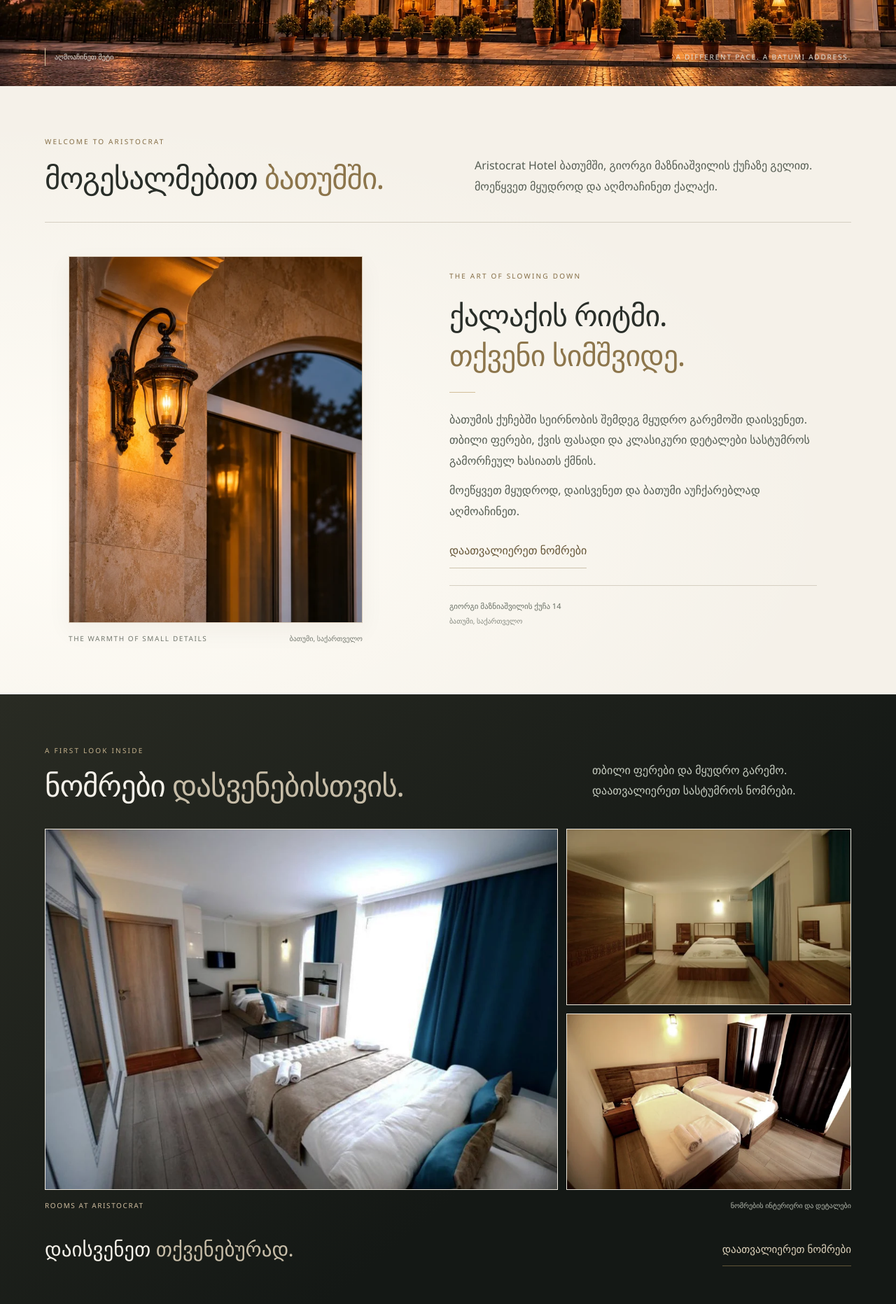
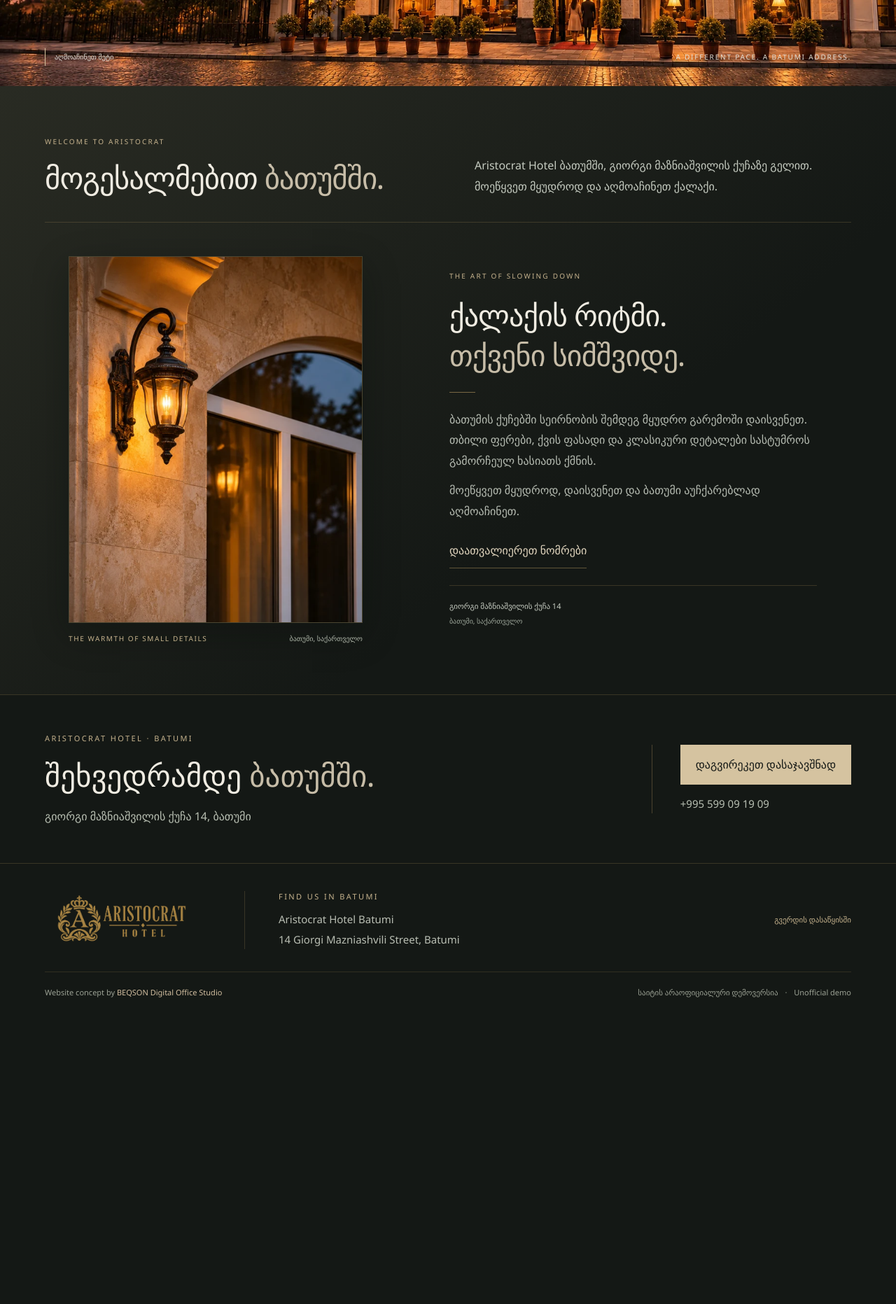
Before and after one commit to Bequcho/digital-office-studio, a PHP site: page /demo/aristocrat/ in a window 1280 px wide. Shown: the part 694-2557 px from the top of the page at 70% size. After the commit the page ends 2119 px from the top, so only its background shows below. Run offline with PHP 8.4, Linux system fonts and the light colour scheme.

Commit message:
Refine Aristocrat demo homepage with minimal dark design
Remove homepage room collage and lightbox, maintain direct room navigation, and unify remaining sections with charcoal-and-champagne styling. Preserve rooms, contact, and BEQSON pages.

```diff
--- a/demo/aristocrat/assets/aristocrat.css
+++ b/demo/aristocrat/assets/aristocrat.css
@@ -107,6 +107,27 @@ figcaption [lang=en]{font-size:10px;letter-spacing:.16em}
 .closing .booking-cta{animation:none;font-size:16px;background:var(--charcoal);color:var(--cream);border-color:var(--charcoal);box-shadow:0 6px 16px #342a1b10}
 .closing .booking-cta:hover{background:#30382e}
 .closing-email{font-size:15px;color:#626756;overflow-wrap:anywhere}
+/* Homepage only: a continuous, restrained charcoal-and-champagne palette. */
+.homepage{background:var(--charcoal);color:var(--cream);color-scheme:dark}
+.homepage .welcome{background:linear-gradient(140deg,#292b23,var(--charcoal) 65%)}
+.homepage .welcome-heading{border-bottom-color:#b99a6238}
+.homepage .welcome h2,.homepage .welcome h3,.homepage .closing h2{color:#f0ece2}
+.homepage .welcome em,.homepage .closing em{color:#c7bda8}
+.homepage .welcome .eyebrow,.homepage .closing .eyebrow{color:#c5b28d}
+.homepage .section-intro{color:#c5cbc0}
+.homepage .welcome-copy>p:not(.eyebrow){color:#b6bcb2}
+.homepage .architecture-image-wrap{background:#232820;border-color:#b99a6244;box-shadow:0 16px 48px #070b0855}
+.homepage .architecture-figure figcaption{color:#aeb5a8}
+.homepage .architecture-figure figcaption [lang=en]{color:#c5b28d}
+.homepage .welcome .text-link{color:#e1d5be;border-bottom-color:#b99a6277}
+.homepage .welcome .text-link:hover{color:#fff}
+.homepage .address-note{border-top-color:#b99a6238}
+.homepage .address-note p{color:#c5cbc0}
+.homepage .address-note p>span{color:#9da69a}
+.homepage .closing{background:var(--charcoal);border-top:1px solid #b99a6238;border-bottom-color:#b99a6238}
+.homepage .closing-address,.homepage .closing-email{color:#b8bfb2}
+.homepage .closing .booking-cta{background:#d5c3a0;color:var(--charcoal);border-color:#d5c3a0;box-shadow:none}
+.homepage .closing .booking-cta:hover{background:var(--cream);border-color:var(--cream)}
 .site-footer{background:var(--charcoal);color:#e9e5db}
 .footer-main{padding-block:39px 32px;display:flex;align-items:center;gap:65px}
 .footer-brand{width:220px;flex:0 0 auto}
--- a/demo/aristocrat/index.html
+++ b/demo/aristocrat/index.html
@@ -14,7 +14,7 @@
   <link rel="stylesheet" href="/demo/aristocrat/assets/aristocrat.css">
   <script src="/demo/aristocrat/assets/aristocrat.js" defer></script>
 </head>
-<body id="top">
+<body id="top" class="homepage">
   <a class="skip-link" href="#main">ძირითად შინაარსზე გადასვლა</a>
   <header class="site-header" data-header>
   <div class="header-inner shell">
@@ -77,34 +77,8 @@
             <span class="gold-rule" aria-hidden="true"></span>
             <p>ბათუმის ქუჩებში სეირნობის შემდეგ მყუდრო გარემოში დაისვენეთ. თბილი ფერები, ქვის ფასადი და კლასიკური დეტალები სასტუმროს გამორჩეულ ხასიათს ქმნის.</p>
             <p>მოეწყვეთ მყუდროდ, დაისვენეთ და ბათუმი აუჩქარებლად აღმოაჩინეთ.</p>
-            <a class="text-link" href="#rooms-preview">დაათვალიერეთ ნომრები</a>
+            <a class="text-link" href="/demo/aristocrat/rooms/">დაათვალიერეთ ნომრები</a>
             <div class="address-note"><p>გიორგი მაზნიაშვილის ქუჩა 14<br><span>ბათუმი, საქართველო</span></p></div>
-          </div>
-        </div>
-      </div>
-    </section>
-
-    <section class="rooms-section section-space" id="rooms-preview" aria-labelledby="rooms-title">
-      <div class="shell">
-        <div class="rooms-heading reveal">
-          <div><p class="eyebrow" lang="en">A FIRST LOOK INSIDE</p><h2 id="rooms-title">ნომრები <em>დასვენებისთვის.</em></h2></div>
-          <p>თბილი ფერები და მყუდრო გარემო.<br>დაათვალიერეთ სასტუმროს ნომრები.</p>
-        </div>
-        <div class="rooms-grid reveal">
-          <figure class="room-collage">
-            <button class="photo-button room-primary" type="button" data-gallery="0" aria-label="ნომრის ფოტოს გადიდება">
-              <img src="/demo/aristocrat/assets/room-spacious-double.webp" srcset="/demo/aristocrat/assets/room-spacious-double-small.webp 600w, /demo/aristocrat/assets/room-spacious-double.webp 1000w" sizes="(max-width: 600px) calc(100vw - 40px), 64vw" alt="საოჯახო სტუდიო ორადგილიანი და ერთადგილიანი საწოლებით" width="1000" height="667" loading="lazy">
-            </button>
-            <button class="photo-button room-secondary" type="button" data-gallery="1" aria-label="ორადგილიანი საწოლის მქონე ნომრის ფოტოს გადიდება">
-              <img src="/demo/aristocrat/assets/room-double.webp" srcset="/demo/aristocrat/assets/room-double-small.webp 600w, /demo/aristocrat/assets/room-double.webp 1000w" sizes="(max-width: 359px) calc(100vw - 36px), (max-width: 600px) 44vw, 33vw" alt="ნომერი ორადგილიანი საწოლითა და ხის ავეჯით" width="1000" height="666" loading="lazy">
-            </button>
-            <button class="photo-button room-secondary" type="button" data-gallery="2" aria-label="ორი ერთადგილიანი საწოლის მქონე ნომრის ფოტოს გადიდება">
-              <img src="/demo/aristocrat/assets/room-twin-cozy.webp" srcset="/demo/aristocrat/assets/room-twin-cozy-small.webp 600w, /demo/aristocrat/assets/room-twin-cozy.webp 1280w" sizes="(max-width: 359px) calc(100vw - 36px), (max-width: 600px) 44vw, 33vw" alt="ორი ერთადგილიანი საწოლი თბილად განათებულ ნომერში" width="1280" height="854" loading="lazy">
-            </button>
-            <figcaption><span lang="en">ROOMS AT ARISTOCRAT</span><span>ნომრების ინტერიერი და დეტალები</span></figcaption>
-          </figure>
-          <div class="room-aside">
-            <div class="room-note"><h3>დაისვენეთ <em>თქვენებურად.</em></h3><a class="text-link" href="/demo/aristocrat/rooms/">დაათვალიერეთ ნომრები</a></div>
           </div>
         </div>
       </div>
@@ -140,10 +114,5 @@
     <p>საიტის არაოფიციალური დემოვერსია <span aria-hidden="true">·</span> <span lang="en">Unofficial demo</span></p>
   </div>
 </footer>
-  <dialog class="photo-dialog" aria-labelledby="gallery-title">
-    <div class="gallery-top"><h2 id="gallery-title">Aristocrat Hotel — ნომრები</h2><button class="gallery-close" type="button" aria-label="ფოტოგალერეის დახურვა">✕</button></div>
-    <img class="gallery-image" alt="" width="1000" height="667">
-    <div class="gallery-bottom"><button class="gallery-prev" type="button" aria-label="წინა ფოტო">წინა</button><p class="gallery-count" aria-live="polite" aria-atomic="true">1 / 3</p><button class="gallery-next" type="button" aria-label="შემდეგი ფოტო">შემდეგი</button></div>
-  </dialog>
 </body>
 </html>
```
Also changed, not shown: tools/templates/aristocrat/homepage.html (+2 -33 lines).
